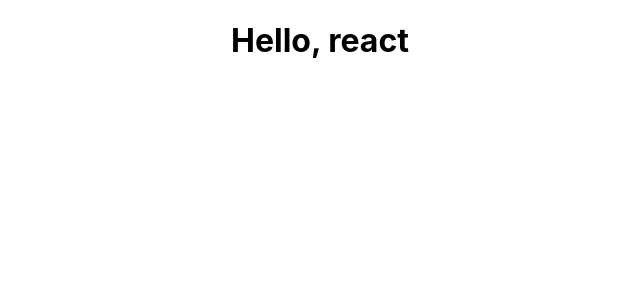
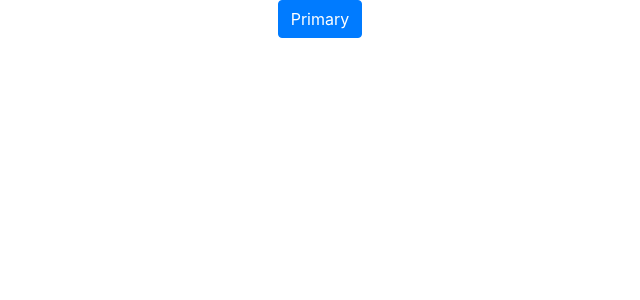
Before and after one commit to laminsaidy/blogify, a React (Create React App) app: page / in a window 1280 px wide. Shown: the top 300 px of the page, without its empty margins (320-960 px from the left). Built offline with nearby package versions, Linux system fonts and the light colour scheme.

Commit message:
Installing bootstrap

```diff
--- a/public/index.html
+++ b/public/index.html
@@ -1,20 +1,20 @@
 <!DOCTYPE html>
 <html lang="en">
+
 <head>
   <meta charset="utf-8" />
   <link rel="icon" href="%PUBLIC_URL%/favicon.ico" />
   <meta name="viewport" content="width=device-width, initial-scale=1" />
   <meta name="theme-color" content="#000000" />
-    <meta
-      name="description"
-      content="Web site created using create-react-app"
-    />
+  <meta name="description" content="Web site created using create-react-app" />
   <link rel="apple-touch-icon" href="%PUBLIC_URL%/logo192.png" />
   <!--
       manifest.json provides metadata used when your web app is installed on a
       user's mobile device or desktop. See https://developers.google.com/web/fundamentals/web-app-manifest/
     -->
-    <link rel="manifest" href="%PUBLIC_URL%/manifest.json" />
+  <link rel="stylesheet" href="https://cdn.jsdelivr.net/npm/bootstrap@4.6.0/dist/css/bootstrap.min.css"
+    integrity="sha384-B0vP5xmATw1+K9KRQjQERJvTumQW0nPEzvF6L/Z6nronJ3oUOFUFpCjEUQouq2+l" crossorigin="anonymous" />
+  <link rel="manifest" href="%PUBLIC_URL%/manifest.json" crossorigin="use-credentials" />
   <!--
       Notice the use of %PUBLIC_URL% in the tags above.
       It will be replaced with the URL of the `public` folder during the build.
@@ -26,6 +26,7 @@
     -->
   <title>React App</title>
 </head>
+
 <body>
   <noscript>You need to enable JavaScript to run this app.</noscript>
   <div id="root"></div>
@@ -40,4 +41,5 @@
       To create a production bundle, use `npm run build` or `yarn build`.
     -->
 </body>
+
 </html>
--- a/src/App.js
+++ b/src/App.js
@@ -4,7 +4,7 @@
 function App() {
   return (
     <div className="App">
-      <h1>Hello, react</h1>
+      <Button variant="primary">Primary</Button>
     </div>
   );
 }
```
Lines whose indentation alone changed are shown as unchanged.
